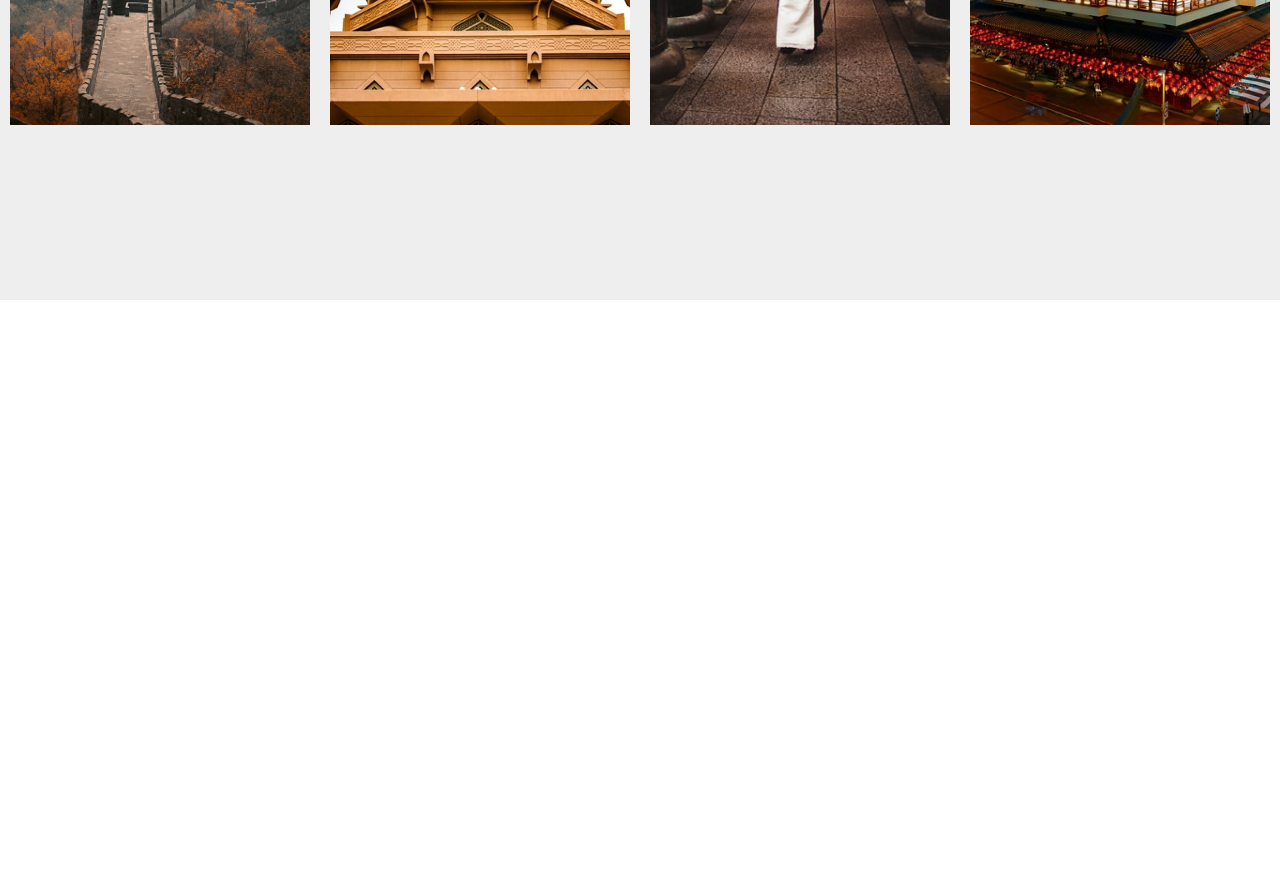
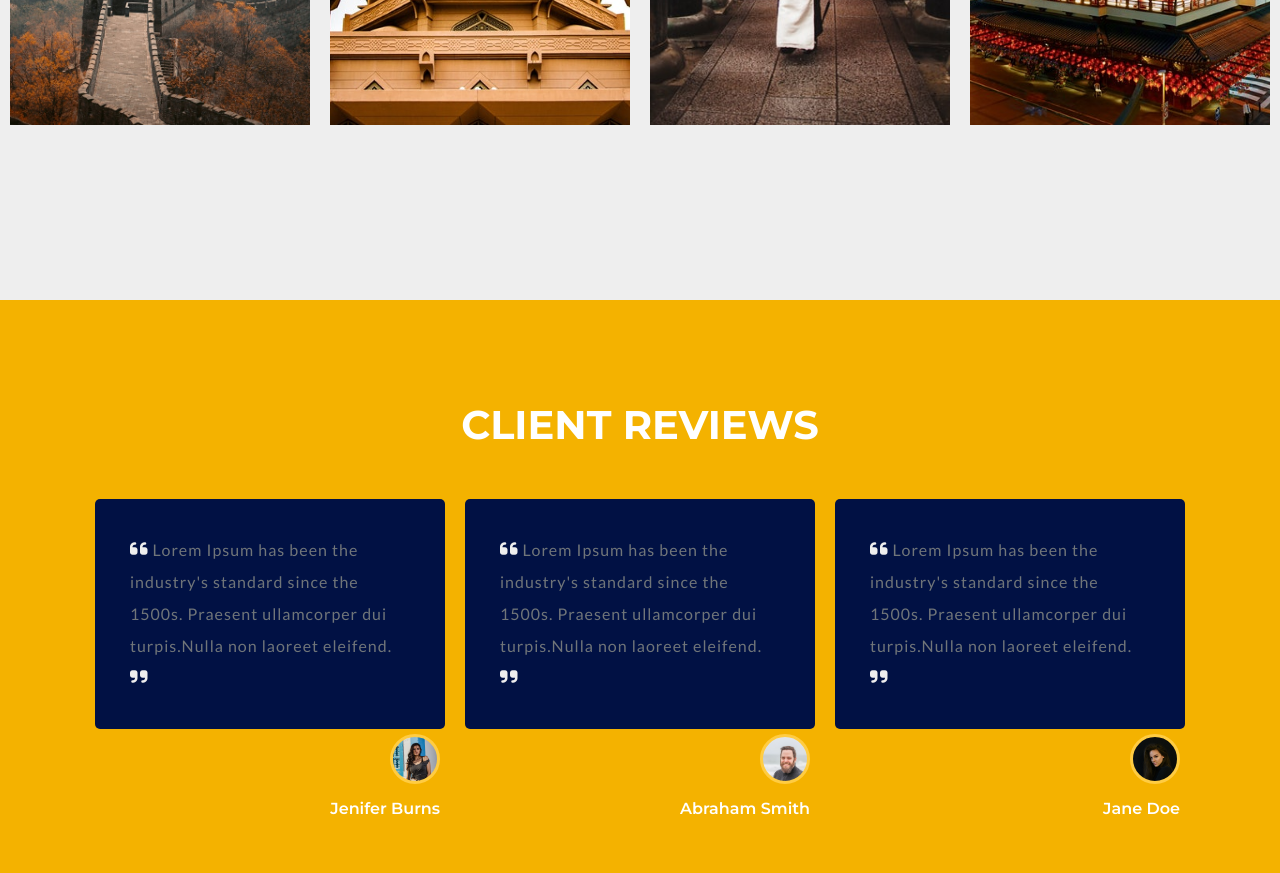
Before and after one commit to leviante/tripspot, a website: page TripSpot/dist/index.html in a window 1280 px wide. Shown: the part 5464-6337 px from the top of the page. Before the commit the page ends 5764 px from the top, so only its background shows below. Drawn offline with Linux system fonts and the light colour scheme.

Commit message:
Finished review section

```diff
--- a/TripSpot/scss/main.scss
+++ b/TripSpot/scss/main.scss
@@ -18,6 +18,7 @@
     - Section 5 (Guides)
     - Section 6 (Gallery)
     - Section 7 (Prices)
+    - Section 8 (Client Reviews)
 
 
 -----------------------------------
@@ -701,3 +702,76 @@
     }
   }
 }
+
+// SECTION 8 - CLIENT REVIEWS
+#reviews {
+  @include flex-col-align-center;
+  background-color: $primary-color;
+
+  h1 {
+    font-family: $primary-font;
+    font-weight: 700;
+    font-size: 40px;
+    color: #fff;
+    text-transform: uppercase;
+    margin: 100px 0px 50px 0px;
+  }
+
+  .review-container {
+    @include flex-justify-center;
+    width: 100%;
+    flex-wrap: wrap;
+
+    .review-card {
+      @include flex-col;
+      font-family: $primary-font;
+      width: 350px;
+      margin-bottom: 40px;
+
+      p:nth-child(1) {
+        background-color: $secondary-color;
+        border-radius: 5px;
+        font-family: $secondary-font;
+        color: #707579;
+        letter-spacing: 1px;
+        line-height: 2;
+        padding: 35px 35px;
+
+        i {
+          font-size: 20px;
+          color: #eee;
+        }
+      }
+
+      &:nth-child(2) {
+        margin: 0px 20px 40px 20px;
+      }
+
+      @for $num from 1 through 4 {
+        &:nth-child(#{$num}) {
+          .card-img {
+            align-self: flex-end;
+            background: url(../img/review-#{$num}.jpg);
+            @include background-props;
+            border: 3px solid lighten($primary-color, 15);
+            border-radius: 50%;
+            height: 50px;
+            width: 50px;
+            margin: 5px 5px 0px 0px;
+
+            @if ($num == 1) {
+              background-position: top;
+            }
+          }
+        }
+      }
+
+      p:nth-child(3) {
+        align-self: flex-end;
+        color: #fff;
+        font-weight: 600;
+        margin: 15px 5px;
+      }
+    }
+  }
+}
```
Also changed, not shown: TripSpot/dist/css/main.css, TripSpot/dist/img/review-1.jpg (added), TripSpot/dist/img/review-2.jpg (added), TripSpot/dist/img/review-3.jpg (added), TripSpot/dist/index.html.
